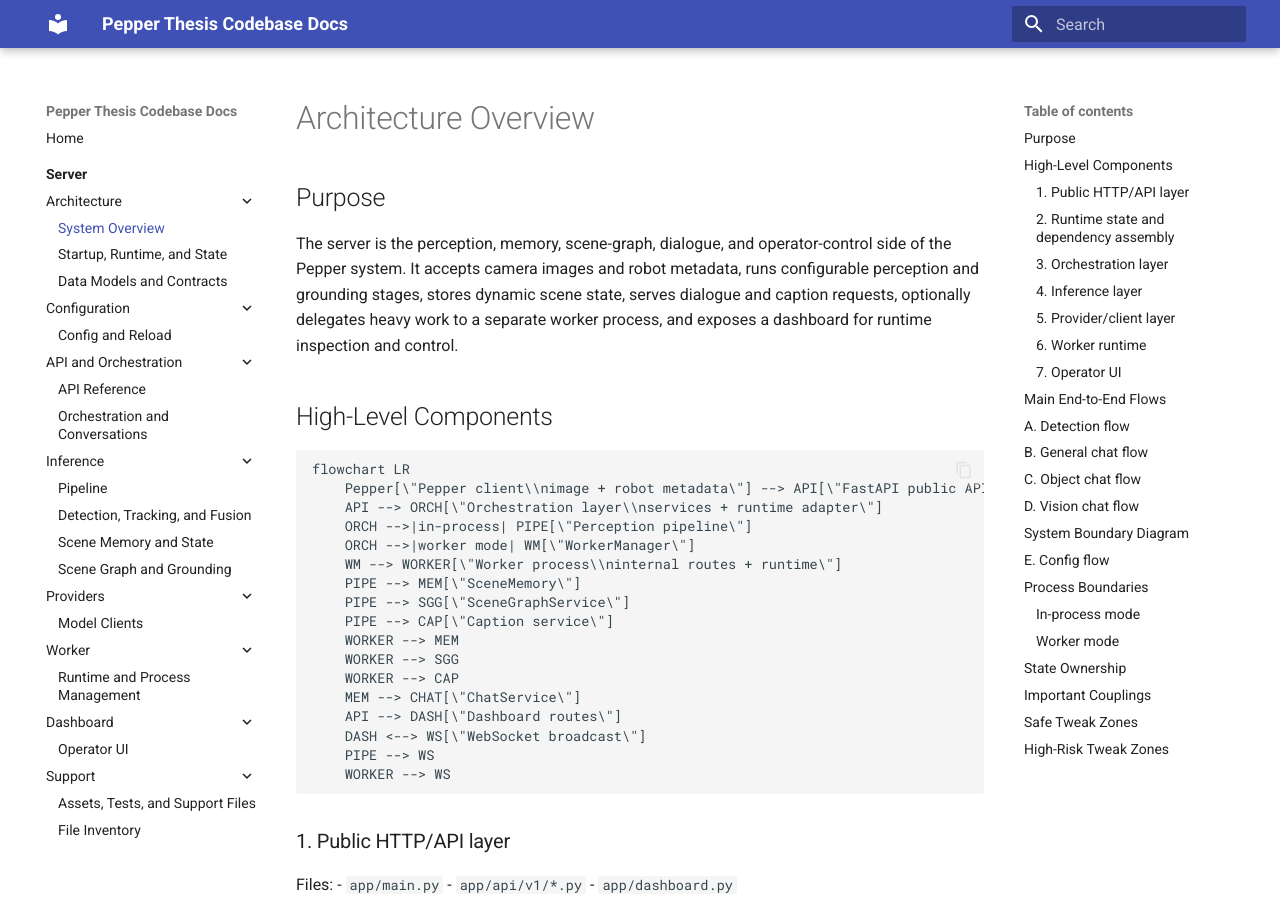
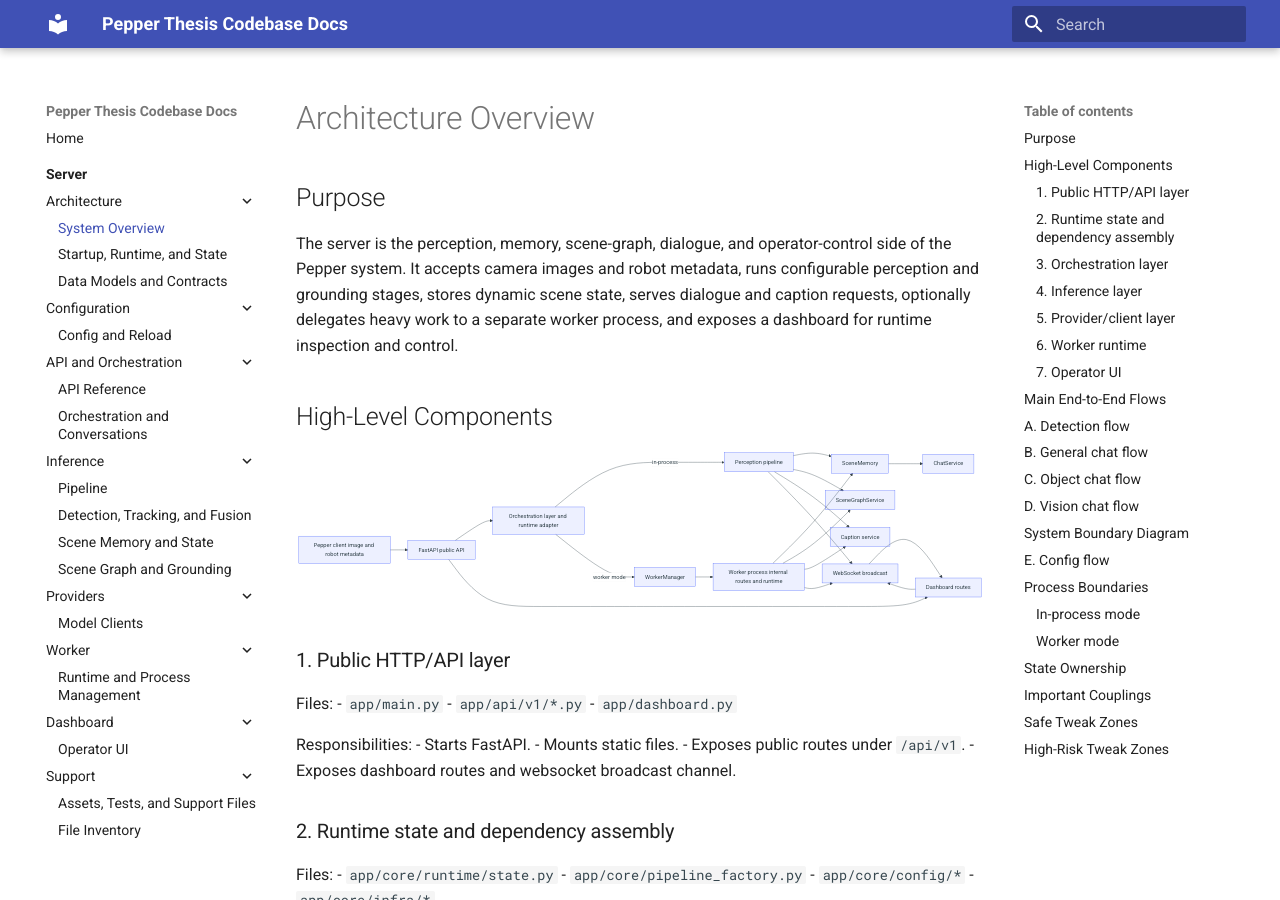
Before and after one commit to JakubCiesko/pepper-ot, an MkDocs documentation site: the page built from docs/server/architecture-overview.md, in a window 1280 px wide and 900 px high. Built offline with MkDocs 1.6.1 and Material for MkDocs 9.7.7, drawn with Linux system fonts in a browser that asks for light colours; some of the changed text lies outside the part shown.

````diff
--- a/docs/server/architecture-overview.md
+++ b/docs/server/architecture-overview.md
@@ -8,20 +8,21 @@ The server is the perception, memory, scene-graph, dialogue, and operator-contro
 
 ```mermaid
 flowchart LR
-    Pepper[\"Pepper client\\nimage + robot metadata\"] --> API[\"FastAPI public API\\n/api/v1/*\"]
-    API --> ORCH[\"Orchestration layer\\nservices + runtime adapter\"]
-    ORCH -->|in-process| PIPE[\"Perception pipeline\"]
-    ORCH -->|worker mode| WM[\"WorkerManager\"]
-    WM --> WORKER[\"Worker process\\ninternal routes + runtime\"]
-    PIPE --> MEM[\"SceneMemory\"]
-    PIPE --> SGG[\"SceneGraphService\"]
-    PIPE --> CAP[\"Caption service\"]
+    Pepper[Pepper client image and robot metadata] --> API[FastAPI public API]
+    API --> ORCH[Orchestration layer and runtime adapter]
+    ORCH -->|in-process| PIPE[Perception pipeline]
+    ORCH -->|worker mode| WM[WorkerManager]
+    WM --> WORKER[Worker process internal routes and runtime]
+    PIPE --> MEM[SceneMemory]
+    PIPE --> SGG[SceneGraphService]
+    PIPE --> CAP[Caption service]
     WORKER --> MEM
     WORKER --> SGG
     WORKER --> CAP
-    MEM --> CHAT[\"ChatService\"]
-    API --> DASH[\"Dashboard routes\"]
-    DASH <--> WS[\"WebSocket broadcast\"]
+    MEM --> CHAT[ChatService]
+    API --> DASH[Dashboard routes]
+    DASH --> WS[WebSocket broadcast]
+    WS --> DASH
     PIPE --> WS
     WORKER --> WS
 ```
--- a/mkdocs.yml
+++ b/mkdocs.yml
@@ -19,13 +19,20 @@ markdown_extensions:
   - admonition
   - toc:
       permalink: true
-  - pymdownx.superfences
+  - pymdownx.superfences:
+      custom_fences:
+        - name: mermaid
+          class: mermaid
   - pymdownx.details
   - pymdownx.highlight
   - pymdownx.inlinehilite
 
 plugins:
   - search
+
+extra_javascript:
+  - https://unpkg.com/mermaid@11/dist/mermaid.min.js
+  - javascripts/mermaid-init.js
 
 nav:
   - Home: index.md
````
Also changed, not shown: other parts of docs/server/architecture-overview.md (+8 -8 lines), docs/server/inference-pipeline.md (+10 -10 lines), docs/server/orchestration-and-conversations.md (+10 -10 lines), docs/server/scene-graph-and-grounding.md (+9 -9 lines), docs/server/worker-runtime-and-process-management.md (+10 -10 lines).
